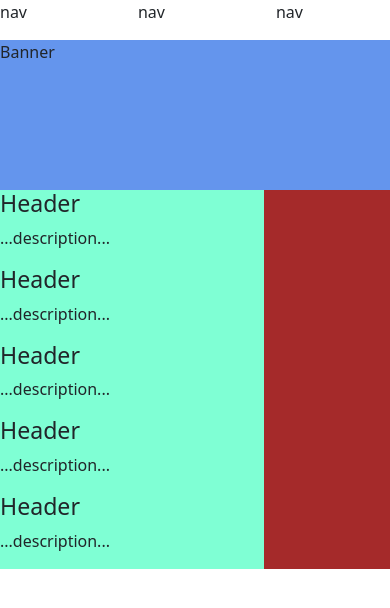
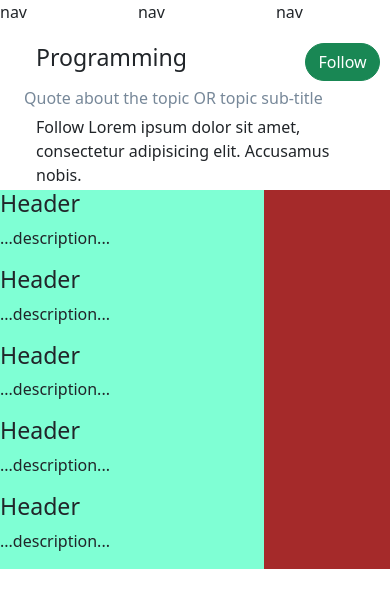
Before and after one commit to Reddah14/replica-mediumWebsite, a React (Create React App) app: page / in a window 390 px wide. Shown: the top 608 px of the page. Built offline with nearby package versions, Linux system fonts and the light colour scheme.

Commit message:
banner jsx and css first approach done (mobile screen only)

```diff
--- a/src/components/Banner/Banner.jsx
+++ b/src/components/Banner/Banner.jsx
@@ -3,8 +3,19 @@ import "./Banner.scss";
 
 const Banner = () => {
   return (
-    <div className="banner">
-      Banner
+    <div className="row banner">
+      <div className="row banner__topic-title">
+        <h3 className="col-8">Programming</h3>
+        <button type="button" class=" col-4 btn btn-success follow-btn">Follow</button>
+      </div>
+      <div className="row banner__topic-subtitle">
+        Quote about the topic OR topic sub-title
+      </div>
+      <div className="row banner__topic-description">
+        <p>
+          Follow Lorem ipsum dolor sit amet, consectetur adipisicing elit. Accusamus nobis.
+        </p>
+      </div>
     </div>
   )
 }
--- a/src/components/Banner/Banner.scss
+++ b/src/components/Banner/Banner.scss
@@ -1,4 +1,37 @@
 .banner {
-  background-color: cornflowerblue;
+  margin-left: 0px;
+  margin-right: 5px;
+  border-radius: 12px;
+  display: flex;
+  justify-content: flex-end;
+  text-align:justify;
   height: 150px;
 }
+.banner__topic-title {
+  display: flex;
+  justify-content: space-between;
+  align-items: center;
+  margin-top: 3px;
+  margin-left: 0;
+  text-align: justify;
+  font-weight: bold;
+}
+
+.follow-btn {
+  padding: 2;
+  margin-right: 5px;
+  border-radius: 20px;
+  width: 75px;
+  align-items: center;
+  font-size: 16px;
+}
+
+.banner__topic-subtitle {
+  color:lightslategray;
+  margin-top: 5px;
+  margin-bottom: 5px;
+}
+
+.banner__topic-description {
+  text-align: left;
+}
```
